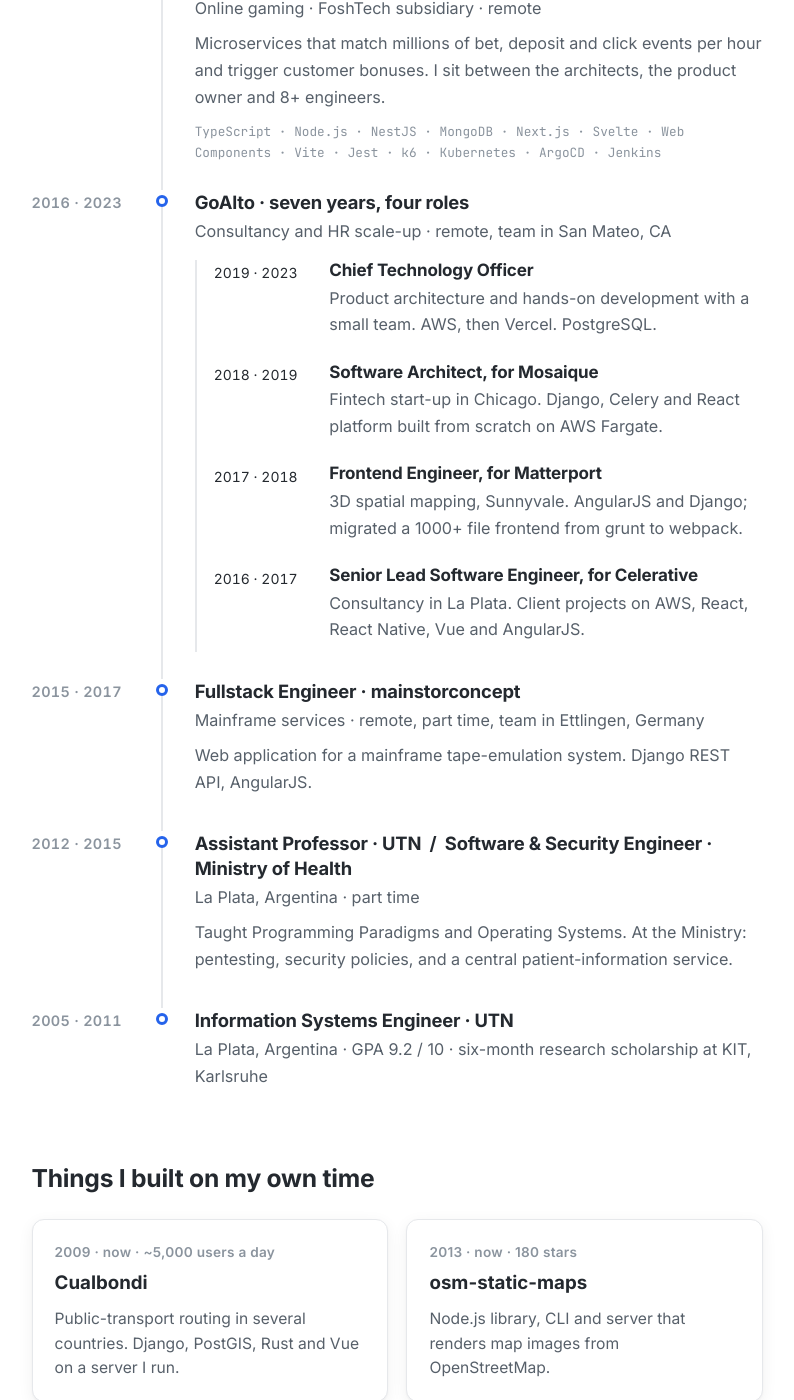
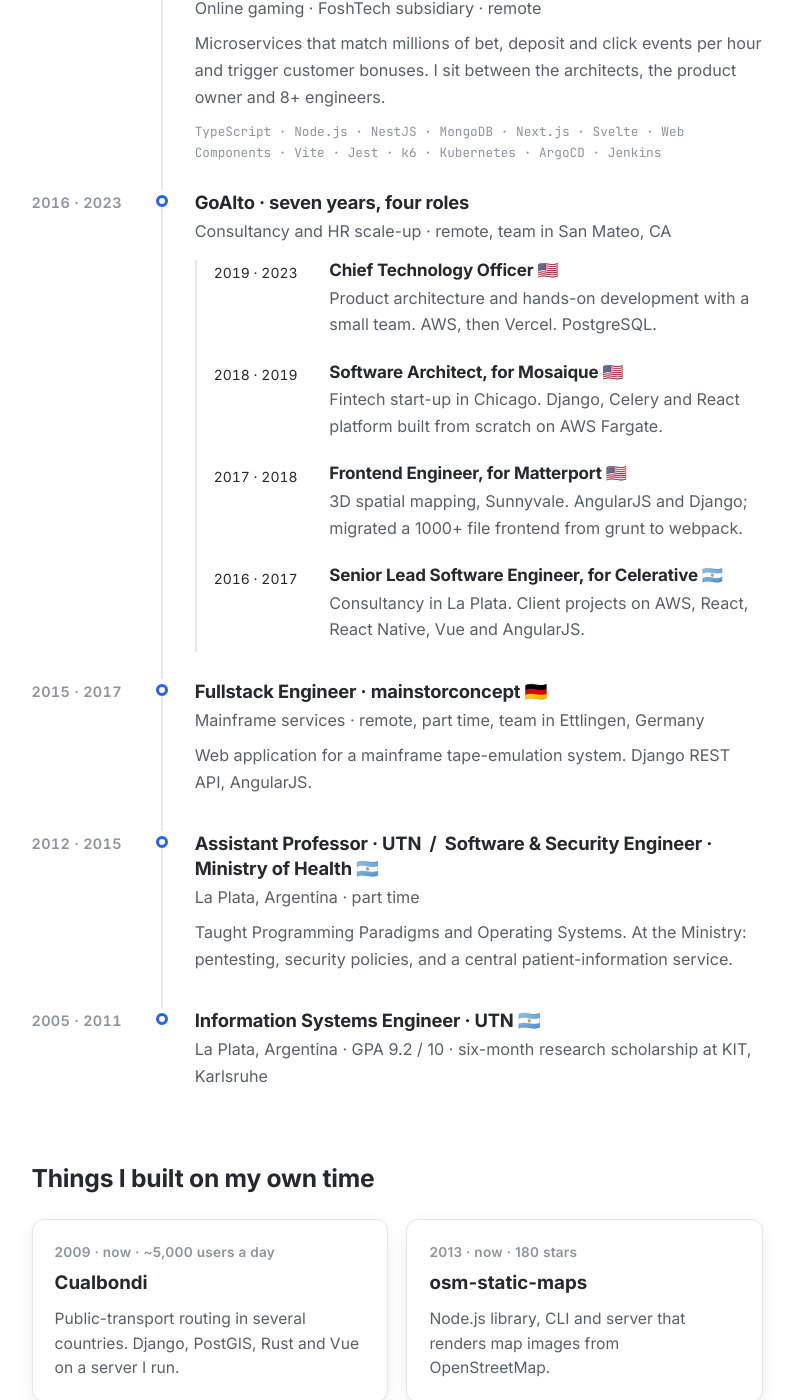
Before and after one commit to jperelli/jperelli.github.io, a Jekyll site: the page built from index.md, in a window 1280 px wide and 1400 px high, scrolled down 1431 px. Shown: the whole window, without its empty margins (243-1037 px from the left). Built offline with Jekyll 4.4.1, drawn with Linux system fonts in a browser that asks for light colours.

Commit message:
Home (en/es): country flags on timeline roles

```diff
--- a/index.md
+++ b/index.md
@@ -57,7 +57,7 @@
   <li>
     <span class="tl-when">2023 · now</span>
     <div class="tl-body">
-      <h3>Principal Software Engineer · <a href="https://betonline.ag/">BetOnline</a></h3>
+      <h3>Principal Software Engineer · <a href="https://betonline.ag/">BetOnline</a> 🇪🇸</h3>
       <p class="tl-meta">Online gaming · FoshTech subsidiary · remote</p>
       <p>Microservices that match millions of bet, deposit and click events per hour and trigger customer bonuses. I sit between the architects, the product owner and 8+ engineers.</p>
       <p class="tl-tech">TypeScript · Node.js · NestJS · MongoDB · Next.js · Svelte · Web Components · Vite · Jest · k6 · Kubernetes · ArgoCD · Jenkins</p>
@@ -72,28 +72,28 @@
         <li>
           <span class="tl-sub-when">2019 · 2023</span>
           <div>
-            <h4>Chief Technology Officer</h4>
+            <h4>Chief Technology Officer 🇺🇸</h4>
             <p>Product architecture and hands-on development with a small team. AWS, then Vercel. PostgreSQL.</p>
           </div>
         </li>
         <li>
           <span class="tl-sub-when">2018 · 2019</span>
           <div>
-            <h4>Software Architect, for Mosaique</h4>
+            <h4>Software Architect, for Mosaique 🇺🇸</h4>
             <p>Fintech start-up in Chicago. Django, Celery and React platform built from scratch on AWS Fargate.</p>
           </div>
         </li>
         <li>
           <span class="tl-sub-when">2017 · 2018</span>
           <div>
-            <h4>Frontend Engineer, for Matterport</h4>
+            <h4>Frontend Engineer, for Matterport 🇺🇸</h4>
             <p>3D spatial mapping, Sunnyvale. AngularJS and Django; migrated a 1000+ file frontend from grunt to webpack.</p>
           </div>
         </li>
         <li>
           <span class="tl-sub-when">2016 · 2017</span>
           <div>
-            <h4>Senior Lead Software Engineer, for Celerative</h4>
+            <h4>Senior Lead Software Engineer, for Celerative 🇦🇷</h4>
             <p>Consultancy in La Plata. Client projects on AWS, React, React Native, Vue and AngularJS.</p>
           </div>
         </li>
@@ -103,7 +103,7 @@
   <li>
     <span class="tl-when">2015 · 2017</span>
     <div class="tl-body">
-      <h3>Fullstack Engineer · mainstorconcept</h3>
+      <h3>Fullstack Engineer · mainstorconcept 🇩🇪</h3>
       <p class="tl-meta">Mainframe services · remote, part time, team in Ettlingen, Germany</p>
       <p>Web application for a mainframe tape-emulation system. Django REST API, AngularJS.</p>
     </div>
@@ -111,7 +111,7 @@
   <li>
     <span class="tl-when">2012 · 2015</span>
     <div class="tl-body">
-      <h3>Assistant Professor · UTN &nbsp;/&nbsp; Software &amp; Security Engineer · Ministry of Health</h3>
+      <h3>Assistant Professor · UTN &nbsp;/&nbsp; Software &amp; Security Engineer · Ministry of Health 🇦🇷</h3>
       <p class="tl-meta">La Plata, Argentina · part time</p>
       <p>Taught Programming Paradigms and Operating Systems. At the Ministry: pentesting, security policies, and a central patient-information service.</p>
     </div>
@@ -119,7 +119,7 @@
   <li>
     <span class="tl-when">2005 · 2011</span>
     <div class="tl-body">
-      <h3>Information Systems Engineer · UTN</h3>
+      <h3>Information Systems Engineer · UTN 🇦🇷</h3>
       <p class="tl-meta">La Plata, Argentina · GPA 9.2 / 10 · six-month research scholarship at KIT, Karlsruhe</p>
     </div>
   </li>
```
Also changed, not shown: es/index.md (+8 -8 lines).
